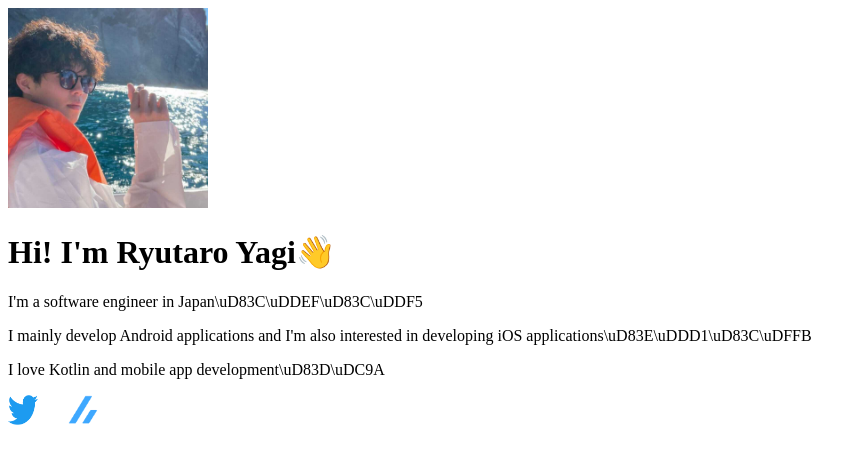
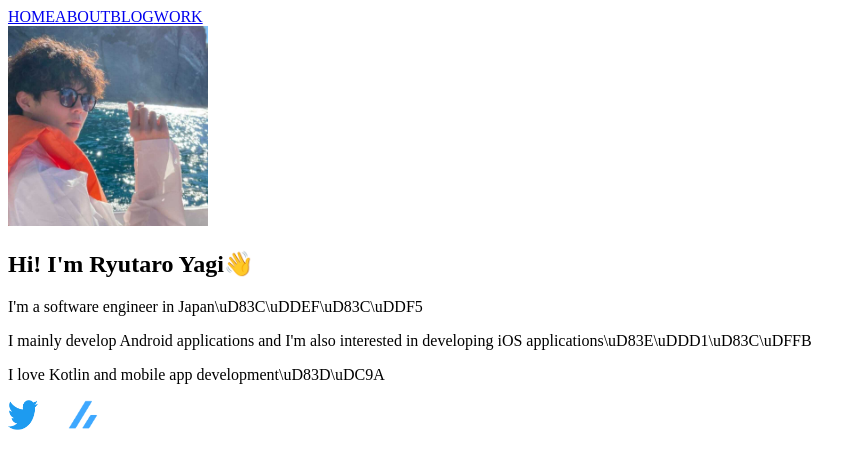
Before and after one commit to YagiRyu/nextjs-blog, a Next.js app: page / in a window 1280 px wide. Shown: the top 468 px of the page, without its empty margins (0-866 px from the left). Built offline with nearby package versions, Linux system fonts and the light colour scheme.

Commit message:
Added header and 404 page

```diff
--- /dev/null
+++ b/components/header.tsx
@@ -0,0 +1,32 @@
+import Link from 'next/link';
+
+const Header: React.FC = () => (
+  <header className='flex justify-around w-full pt-5'>
+    <Link
+      href='/'
+      className='text-white font-bold md:text-3xl text-2xl hover:text-[#E90064]'
+    >
+      HOME
+    </Link>
+    <Link
+      href='/about'
+      className='text-white font-bold md:text-3xl text-2xl hover:text-[#E90064]'
+    >
+      ABOUT
+    </Link>
+    <Link
+      href='/blog'
+      className='text-white font-bold md:text-3xl text-2xl hover:text-[#E90064]'
+    >
+      BLOG
+    </Link>
+    <Link
+      href='/work'
+      className='text-white font-bold md:text-3xl text-2xl hover:text-[#E90064]'
+    >
+      WORK
+    </Link>
+  </header>
+);
+
+export default Header;
--- a/components/layout.tsx
+++ b/components/layout.tsx
@@ -1,19 +1,12 @@
 import Head from 'next/head';
-import Image from 'next/image';
-import Link from 'next/link';
+import Header from './header';
 
 const name = 'Ryutaro Yagi';
 export const siteTitle = 'Ryutaro Yagi';
 
-export default function Layout({
-  children,
-  home,
-}: {
-  children: React.ReactNode;
-  home?: boolean;
-}) {
+export default function Layout({ children }: { children: React.ReactNode }) {
   return (
-    <div className='flex items-center flex-col justify-center px-4 py-0 mb-24 mx-auto text-white h-screen'>
+    <>
       <Head>
         <link rel='icon' href='/favicon.ico' />
         <meta
@@ -29,47 +22,10 @@ export default function Layout({
         <meta name='og:title' content={siteTitle} />
         <meta name='twitter:card' content='summary_large_image' />
       </Head>
-      <header className='flex items-center flex-col'>
-        {home ? (
-          <>
-            <Image
-              priority
-              src='/images/sun.jpg'
-              className='rounded-t-full rounded-b-full'
-              height={200}
-              width={200}
-              alt=''
-            />
-            <h1 className='text-[#E90064] md:text-5xl font-extrabold tracking-tighter mt-4 mx-0 mb-8 text-3xl'>
-              Hi! I'm Ryutaro Yagi👋
-            </h1>
-          </>
-        ) : (
-          <>
-            <Link href='/'>
-              <Image
-                priority
-                src='/images/sun.jpg'
-                className='rounded-t-full rounded-b-full'
-                height={108}
-                width={108}
-                alt=''
-              />
-            </Link>
-            <h2 className='text-2xl my-4 mx-0'>
-              <Link href='/' className='text-inherit'>
-                {name}
-              </Link>
-            </h2>
-          </>
-        )}
-      </header>
-      <main>{children}</main>
-      {!home && (
-        <div className='mt-12 mx-0 mb-0'>
-          <Link href='/'>← Back to home</Link>
-        </div>
-      )}
-    </div>
+      <Header />
+      <main className='flex items-center flex-col justify-center px-4 py-0 mb-24 mx-auto text-white h-screen'>
+        {children}
+      </main>
+    </>
   );
 }
--- a/pages/index.tsx
+++ b/pages/index.tsx
@@ -15,11 +15,22 @@ export const getStaticProps: GetStaticProps = async () => {
 
 export default function Home() {
   return (
-    <Layout home>
+    <Layout>
       <Head>
         <title>{siteTitle}</title>
       </Head>
       <section className='text-xl flex items-center flex-col justify-center'>
+        <Image
+          priority
+          src='/images/sun.jpg'
+          className='rounded-t-full rounded-b-full'
+          height={200}
+          width={200}
+          alt=''
+        />
+        <h1 className='text-[#E90064] md:text-5xl font-extrabold tracking-tighter mt-4 mx-0 mb-8 text-3xl'>
+          Hi! I'm Ryutaro Yagi👋
+        </h1>
         <p className='font-bold'>
           I'm a software engineer in Japan\uD83C\uDDEF\uD83C\uDDF5
         </p>
--- /dev/null
+++ b/pages/work.tsx
@@ -0,0 +1,3 @@
+const Work: React.FC = () => <h1>Work page</h1>;
+
+export default Work;
--- a/styles/globals.css
+++ b/styles/globals.css
@@ -13,6 +13,6 @@ body {
 }
 
 a {
-  color: #0070f3;
+  color: #DDAA00;
   text-decoration: none;
 }
```
Also changed, not shown: pages/blog.tsx (+5 -3 lines).
